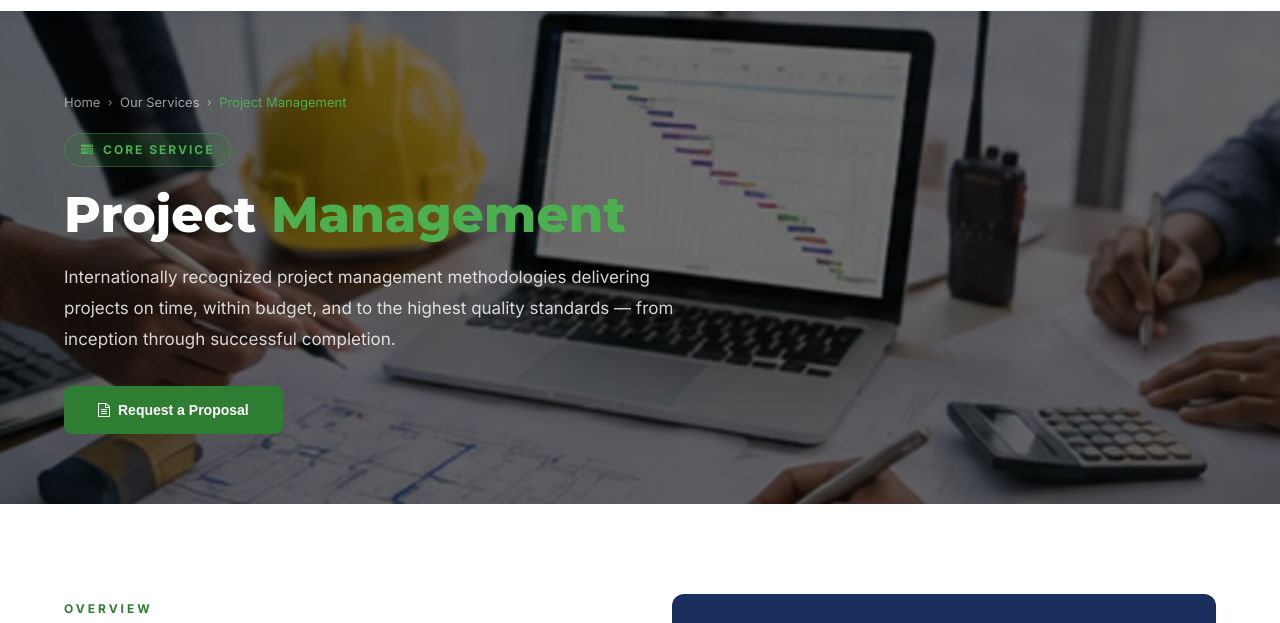
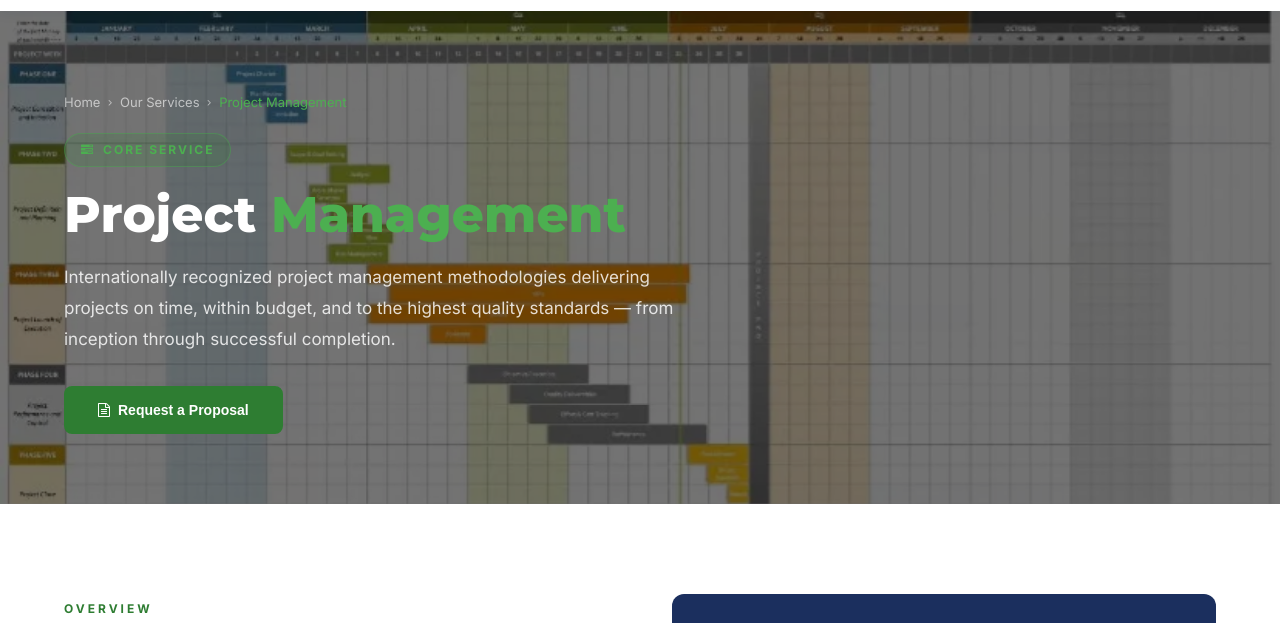
Before and after one commit to liban324/hornmark-website, a plain HTML site: page project-management.html in a window 1280 px wide. Shown: the part 171-794 px from the top of the page. Drawn offline with Linux system fonts and the light colour scheme.

Commit message:
Add carousel to Project Management, swap Construction Management images
Project Management hero now cycles construction01/02 plus its
original still. Construction Management hero switches from
construction01/02 to a 4-image structural01-04 carousel.

```diff
--- a/project-management.html
+++ b/project-management.html
@@ -24,9 +24,12 @@
 .main-nav{display:flex;align-items:center;gap:4px}.main-nav>li{position:relative;z-index:1}.main-nav>li>a{display:block;padding:10px 16px;font-weight:600;font-size:14px;color:var(--text-dark);border-radius:var(--radius);transition:var(--transition)}.main-nav>li>a:hover,.main-nav>li.active>a{color:var(--green);background:rgba(46,125,50,.07)}.main-nav>li>a i{margin-right:4px;font-size:12px}
 .main-nav .dropdown-menu{display:none;position:absolute;top:100%;left:0;min-width:240px;background:var(--white);border-radius:var(--radius);box-shadow:var(--shadow-md);padding:8px 0;border-top:3px solid var(--green);z-index:100}.main-nav .dropdown::before{content:'';position:absolute;top:100%;left:0;width:100%;height:12px;background:transparent;}.main-nav .dropdown:hover .dropdown-menu{display:block}.main-nav .dropdown-menu li a{display:block;padding:10px 20px;font-size:14px;color:var(--text-dark);transition:var(--transition)}.main-nav .dropdown-menu li a:hover,.main-nav .dropdown-menu li a.active-sub{color:var(--green);background:var(--gray-light);padding-left:26px}
 .nav-cta{margin-left:16px}.nav-toggle{display:none;background:none;border:none;font-size:22px;color:var(--navy);cursor:pointer}
-.page-hero{background:url('project-management-service.jpeg') center/cover no-repeat;color:var(--white);padding:80px 0 70px;position:relative;overflow:hidden}
-.page-hero::before{content:'';position:absolute;inset:0;background:rgba(0,0,0,0.55)}
-.page-hero .container{position:relative;z-index:1}
+.page-hero{color:var(--white);padding:80px 0 70px;position:relative;overflow:hidden}
+.page-hero::before{content:'';position:absolute;inset:0;background:rgba(0,0,0,0.55);z-index:1}
+.page-hero .container{position:relative;z-index:2}
+.hero-bg-carousel{position:absolute;inset:0;z-index:0}
+.hero-bg-slide{position:absolute;inset:0;background-size:cover;background-position:center;background-repeat:no-repeat;opacity:0;transition:opacity 1.5s ease-in-out}
+.hero-bg-slide.active{opacity:1}
 .breadcrumb{display:flex;align-items:center;gap:8px;font-size:13px;color:rgba(255,255,255,.6);margin-bottom:20px}.breadcrumb a{color:rgba(255,255,255,.6)}.breadcrumb a:hover{color:var(--green-light)}.breadcrumb span{color:var(--green-light)}.breadcrumb i{font-size:10px}
 .page-hero h1{font-family:'Montserrat',sans-serif;font-size:clamp(28px,4vw,50px);font-weight:800;line-height:1.1;margin-bottom:20px}.page-hero h1 span{color:var(--green-light)}.page-hero p{font-size:17px;color:rgba(255,255,255,.82);max-width:620px;line-height:1.8;margin-bottom:32px}
 .hero-tag{display:inline-flex;align-items:center;gap:8px;background:rgba(46,125,50,.2);border:1px solid rgba(76,175,80,.4);color:var(--green-light);font-size:12px;font-weight:700;letter-spacing:2px;text-transform:uppercase;padding:6px 16px;border-radius:20px;margin-bottom:20px}
@@ -103,6 +106,11 @@
 </div></div></header>
 
 <section class="page-hero">
+<div class="hero-bg-carousel">
+<div class="hero-bg-slide active" style="background-image: url('construction01.webp');"></div>
+<div class="hero-bg-slide" style="background-image: url('construction02.webp');"></div>
+<div class="hero-bg-slide" style="background-image: url('project-management-service.jpeg');"></div>
+</div>
 <div class="container">
 <div class="breadcrumb"><a href="index.html">Home</a><i class="fa fa-angle-right"></i><a href="index.html#services">Our Services</a><i class="fa fa-angle-right"></i><span>Project Management</span></div>
 <div class="hero-tag"><i class="fa fa-tasks"></i> Core Service</div>
@@ -178,6 +186,7 @@
 <div class="footer-bottom"><div class="container"><p>&copy; 2025 Horn Mark Engineering Services All rights reserved.</p><div class="footer-bottom-links"><a href="#">Privacy Policy</a><a href="#">Terms of Use</a></div></div></div>
 </footer>
 <script>const navToggle=document.getElementById('navToggle');const mainNav=document.getElementById('mainNav');navToggle.addEventListener('click',()=>mainNav.classList.toggle('open'));document.querySelectorAll('.main-nav .dropdown>a').forEach(l=>l.addEventListener('click',e=>{if(window.innerWidth<=768){e.preventDefault();l.parentElement.classList.toggle('open');}}));</script>
+<script>(function(){const slides=document.querySelectorAll('.hero-bg-slide');if(slides.length<2)return;let current=0;setInterval(()=>{slides[current].classList.remove('active');current=(current+1)%slides.length;slides[current].classList.add('active');},5000);})();</script>
 
 
 <div class="modal-overlay" id="proposalModal" role="dialog" aria-modal="true" aria-labelledby="modalTitle">
```
Also changed, not shown: construction-management.html (+4 -3 lines), structural01.webp (added), structural02.webp (added), structural03.webp (added), structural04.webp (added).
